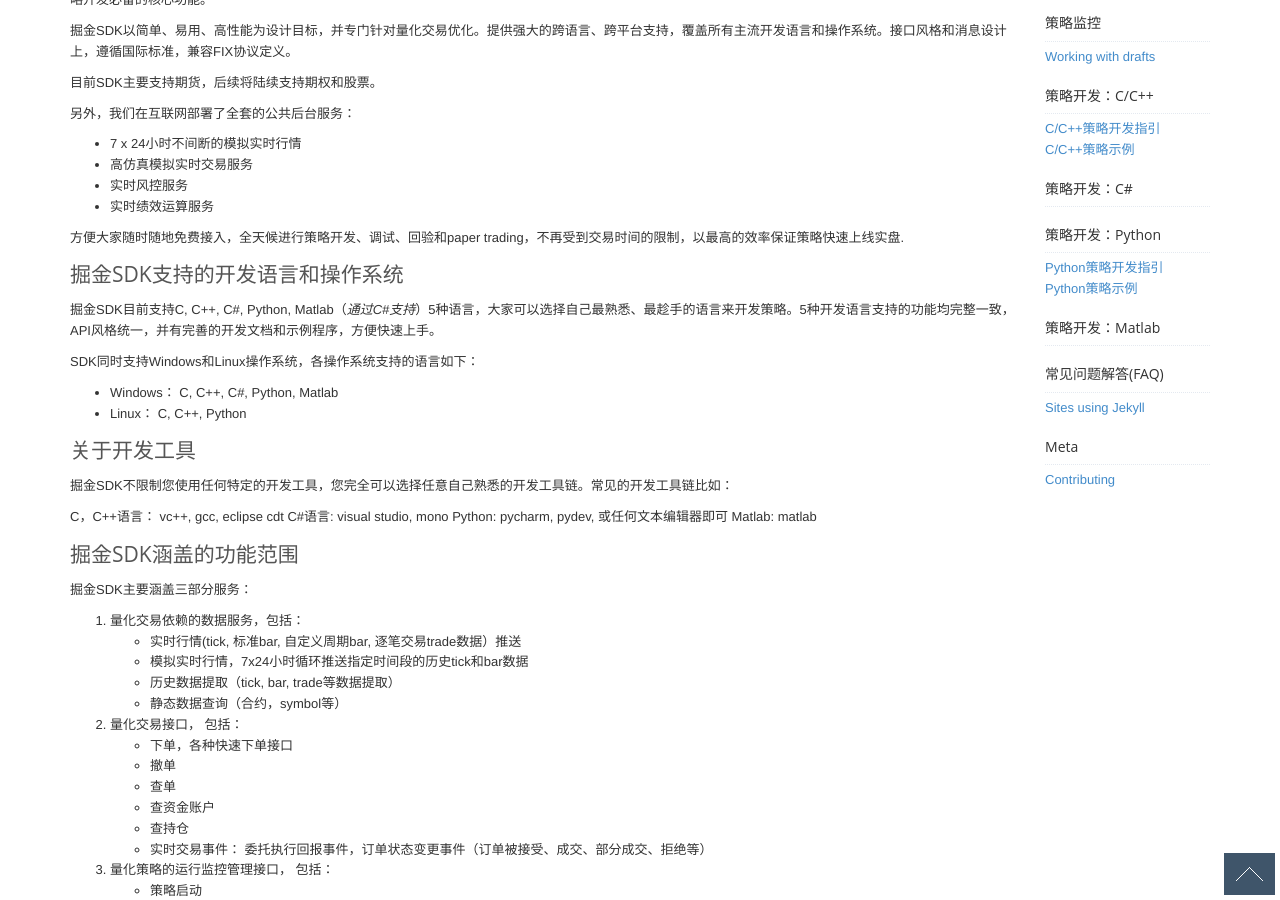
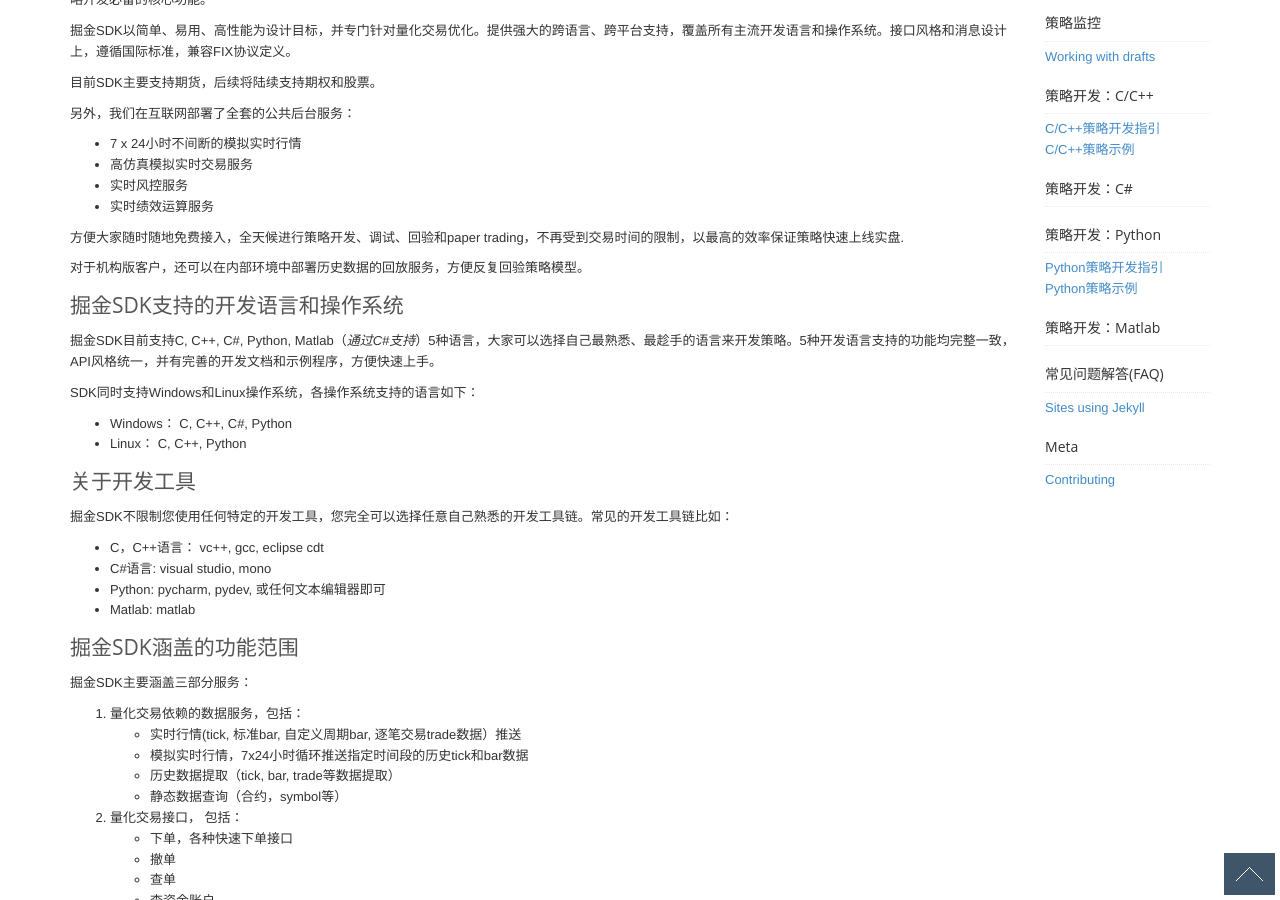
Before and after one commit to ongbe/site, a Jekyll site: the page built from docs/gmsdk_intro.md, in a window 1280 px wide and 900 px high, scrolled down 297 px. Built offline with Jekyll 4.4.1, drawn with Linux system fonts in a browser that asks for light colours; Markdown is read by kramdown in place of the engine named in the settings; comment, search, counter and statistics services are not loaded.

Commit message:
add gmsdk intro

```diff
--- a/docs/gmsdk_intro.md
+++ b/docs/gmsdk_intro.md
@@ -20,13 +20,16 @@
 
 方便大家随时随地免费接入，全天候进行策略开发、调试、回验和paper trading，不再受到交易时间的限制，以最高的效率保证策略快速上线实盘.
 
+对于机构版客户，还可以在内部环境中部署历史数据的回放服务，方便反复回验策略模型。
+
 
 ## 掘金SDK支持的开发语言和操作系统
 
 掘金SDK目前支持C, C++, C#, Python, Matlab（*通过C#支持*）5种语言，大家可以选择自己最熟悉、最趁手的语言来开发策略。5种开发语言支持的功能均完整一致，API风格统一，并有完善的开发文档和示例程序，方便快速上手。
 
 SDK同时支持Windows和Linux操作系统，各操作系统支持的语言如下：
-- Windows： C, C++, C#, Python, Matlab
+
+- Windows： C, C++, C#, Python
 - Linux： C, C++, Python
 
 
@@ -34,10 +37,10 @@
 
 掘金SDK不限制您使用任何特定的开发工具，您完全可以选择任意自己熟悉的开发工具链。常见的开发工具链比如：
 
-C，C++语言： vc++, gcc, eclipse cdt
-C#语言: visual studio, mono
-Python: pycharm, pydev, 或任何文本编辑器即可
-Matlab: matlab
+- C，C++语言： vc++, gcc, eclipse cdt
+- C#语言: visual studio, mono
+- Python: pycharm, pydev, 或任何文本编辑器即可
+- Matlab: matlab
 
 
 ## 掘金SDK涵盖的功能范围
```
